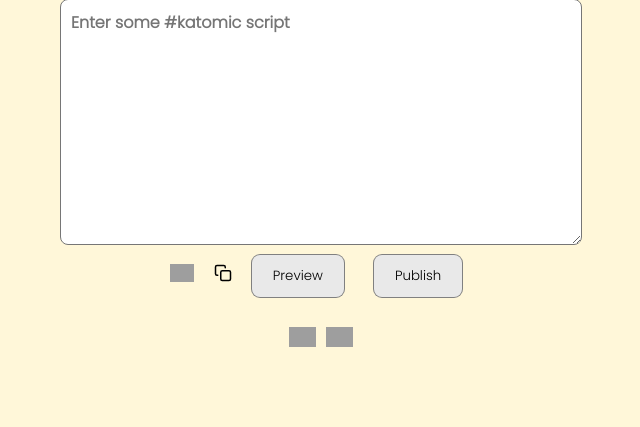
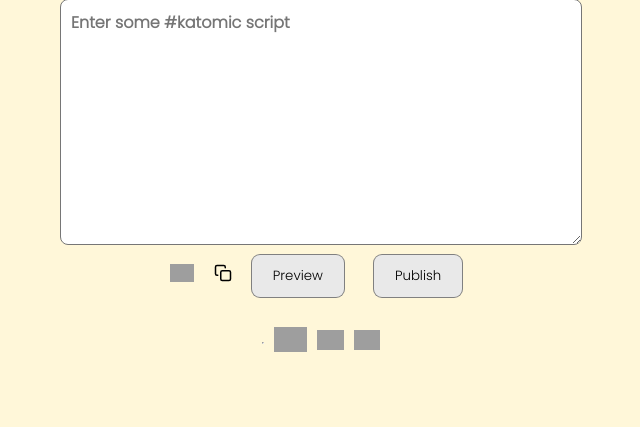
Before and after one commit to topshef/katomia, a PHP site: page / in a window 1280 px wide. Shown: the part 230-657 px from the top of the page, without its empty margins (319-959 px from the left). Run offline with PHP 8.4, Linux system fonts and the light colour scheme; grey boxes are pictures that could not be loaded.

Commit message:
#2 feedback link and tooltips

```diff
--- a/index.php
+++ b/index.php
@@ -44,8 +44,6 @@ if ($dealId) $title .= ' ' . substr($dealId,0,5);
 
 
   <div id='buttonsContainer'>
-<!--    <div class='tooltip' data-tooltip="Give feedback!"><a href='http://feedback.katomic.org' target='_blank'><img src='feedback.png' height='25px'></a></div>
-might be confused with give feedback on the script-->
 	  <div id='btnClear' class='tooltip' data-tooltip="Clear"><img src='trash.png' alt='trash' height="18px" style="padding-right: 10px"></div>
 	  <div id='btnCopyPermalink' class='tooltip' data-tooltip="Copy to Clipboard">Copy permalink</div>
 	  <button id='btnPreview'>Preview</button>
@@ -55,9 +53,23 @@ might be confused with give feedback on the script-->
 
   <div id='preview'></div>
 
+
   <div id='footer'>
-	  <a href='https://x.com/gokatomic' target='gokatomic'><img src='./img/x-logo-black.png' alt='X' height='20'></a>
-	  <a href='https://github.com/topshef/katomia/' target='katomia'><img src='./img/github-mark.svg' alt='Github' height='20'></a>
+	<HR>
+	  <!--
+	  <a href='https://feedback.katomic.org/' target='feedback'><img src='./img/feedback.png' alt='Github' height='30'></a>
+	  -->
+	  <span class='tooltip' data-tooltip="Give feedback or share ideas!">
+		<a href='https://feedback.userreport.com/28128e53-a7f7-4d81-8125-6d3119abe94e/#ideas/popular' target='feedback'><img src='./img/feedback.png' alt='Github' height='25'></a>
+	  </span>
+
+	  <span class='tooltip' data-tooltip="Follow Kato on X/Twitter">
+		<a href='https://x.com/gokatomic' target='gokatomic'><img src='./img/x-logo-black.png' alt='X' height='20'></a>
+	  </span>
+	  <span class='tooltip' data-tooltip="View or contribute code on Github">
+		<a href='https://github.com/topshef/katomia/' target='katomia'><img src='./img/github-mark.svg' alt='Github' height='20'></a>
+	  </span>
+
 
 	  <!--
 	  <a href='https://meet.katomic.org' target='katomia'><img src='https://zep.us/images/light/layout/logo_zep.svg' alt='Zep' height='20'></a>
```
